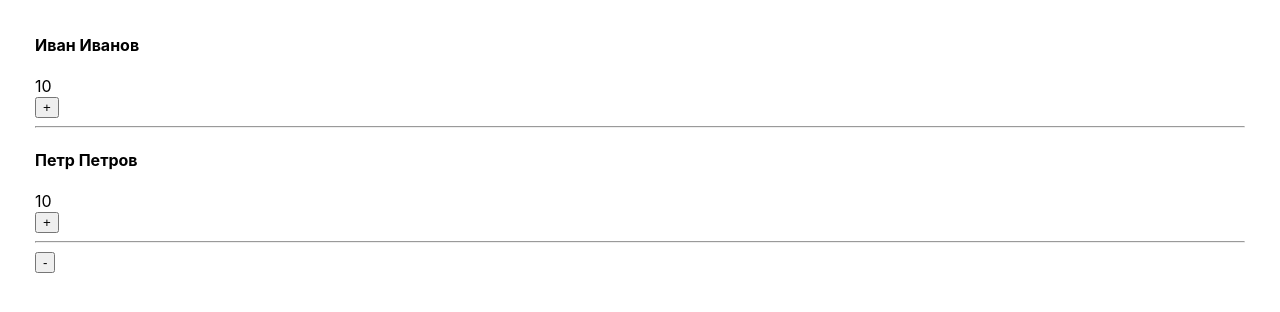
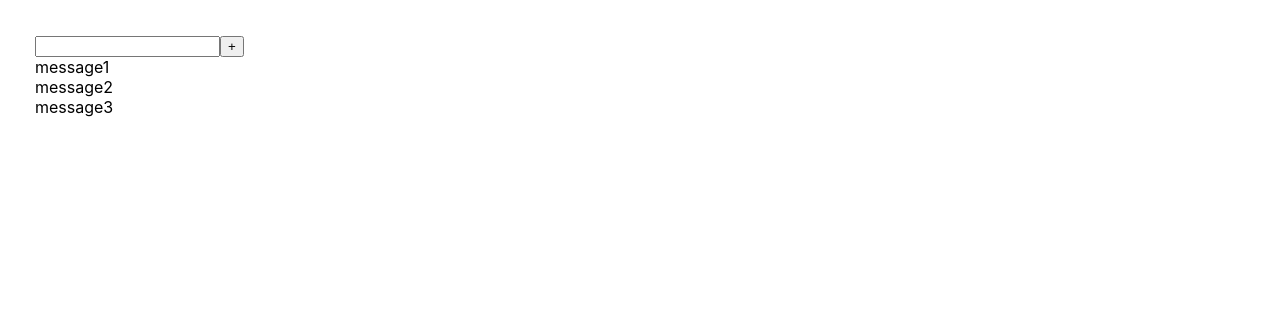
Before and after one commit to DmitryShastel/Native_JS_2.0_old, a React (Create React App) app in the folder Folder_1/native_js_2.0/: page / in a window 1280 px wide. Shown: the top 312 px of the page. Built offline with nearby package versions, Linux system fonts and the light colour scheme.

Commit message:
The useState is created

```diff
--- a/Folder_1/native_js_2.0/src/App.tsx
+++ b/Folder_1/native_js_2.0/src/App.tsx
@@ -1,36 +1,30 @@
-import React from 'react';
-import {UseStateComponent2} from "./Native_JS_2.0/Native_JS_Monday/useState";
+import React, {useState} from 'react';
+import {Fullinput} from "./Native_JS_2.0/Native_JS_Monday/Fullinput";
 
 
 function App() {
-    // let [message, setMessage] = useState([
-    //     {message: 'message1'},
-    //     {message: 'message2'},
-    //     {message: 'message3'},
-    // ])
-    //
-    // const addMessage = (title: string) => {
-    //     let newMessage = {message: title};
-    //     setMessage([newMessage ,...message])
-    // }
+    let [message, setMessage] = useState([
+        {message: 'message1'},
+        {message: 'message2'},
+        {message: 'message3'},
+    ])
+
 
 
     return (
         <div className="App">
+            <Fullinput />
+            <div className='block'>
+                {message.map((el, index) => {
+                    return (
+                        <div key={index}>{el.message} </div>
+                    )
+                })}
+            </div>
+
 
             {/*<UseStateComponent1/>*/}
-            <UseStateComponent2/>
-
-
-            {/*<Fullinput addMessage={addMessage}/>*/}
-            {/*<div className='block'>*/}
-            {/*    {message.map((el, index) => {*/}
-            {/*        return (*/}
-            {/*            <div key={index}>{el.message} </div>*/}
-            {/*        )*/}
-            {/*    })}*/}
-            {/*</div>*/}
-
+            {/*<UseStateComponent2/>*/}
         </div>
     )
 }
--- a/Folder_1/native_js_2.0/src/Native_JS_2.0/Native_JS_Monday/Fullinput.tsx
+++ b/Folder_1/native_js_2.0/src/Native_JS_2.0/Native_JS_Monday/Fullinput.tsx
@@ -1,27 +1,14 @@
-import React, {ChangeEvent, useState} from "react"
+import React, {useState} from "react"
 
 
-type InputType = {
-    addMessage: (title: string) => void
-}
+export const Fullinput = () => {
 
-export const Fullinput = (props: InputType) => {
-    let[title, setTitle] = useState('')
-
-    const onChangeHandler = (event:ChangeEvent<HTMLInputElement>) => {
-        setTitle(event.currentTarget.value)
-    }
-
-    const onClickButtonHandler = () => {
-        props.addMessage(title)
-        setTitle('')
-    }
-
+    let [title, setTitle] = useState('')
 
     return (
         <div className='block'>
-            <input value={title} onChange={onChangeHandler}/>
-            <button onClick={onClickButtonHandler}>+</button>
+            <input/>
+            <button>+</button>
         </div>
     )
 }
```
